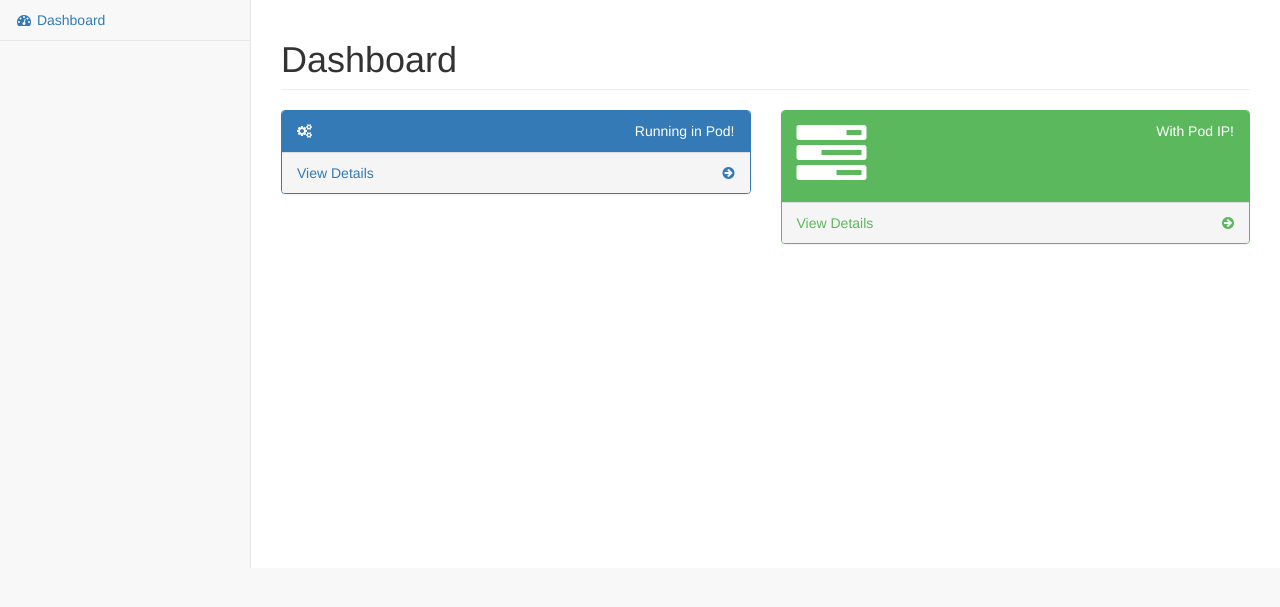
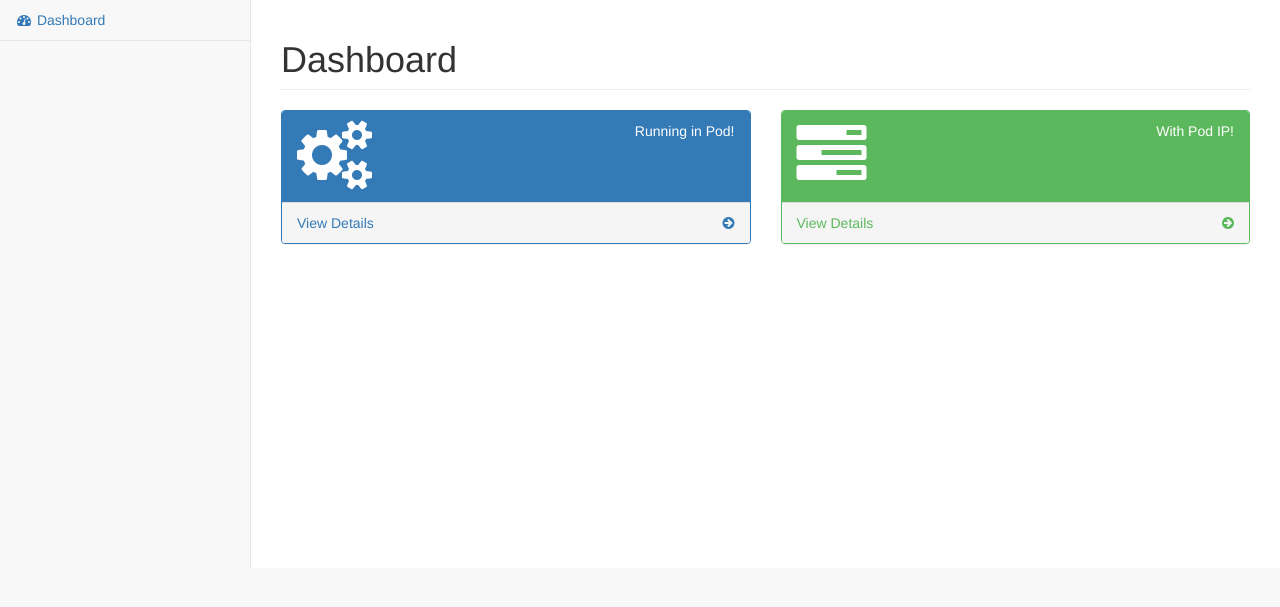
Before and after one commit to xandradx/demodockerapp, a Flask app: template templates/dash.html in a window 1280 px wide. Shown: the part 51-658 px from the top of the page. Run offline with Flask 2, Linux system fonts and the light colour scheme; the template is opened without the code that fills it, so the values that code supplies are empty; some libraries are stand-ins or nearby versions.

```diff
--- a/templates/dash.html
+++ b/templates/dash.html
@@ -62,7 +62,7 @@
                         <div class="panel-heading">
                             <div class="row">
                                 <div class="col-xs-3">
-                                    <i class="fa fa-cogs" fa-5x"></i>
+                                    <i class="fa fa-cogs fa-5x"></i>
                                 </div>
                                 <div class="col-xs-9 text-right">
                                     <div class="huge">{{ hostname }}</div>
```
